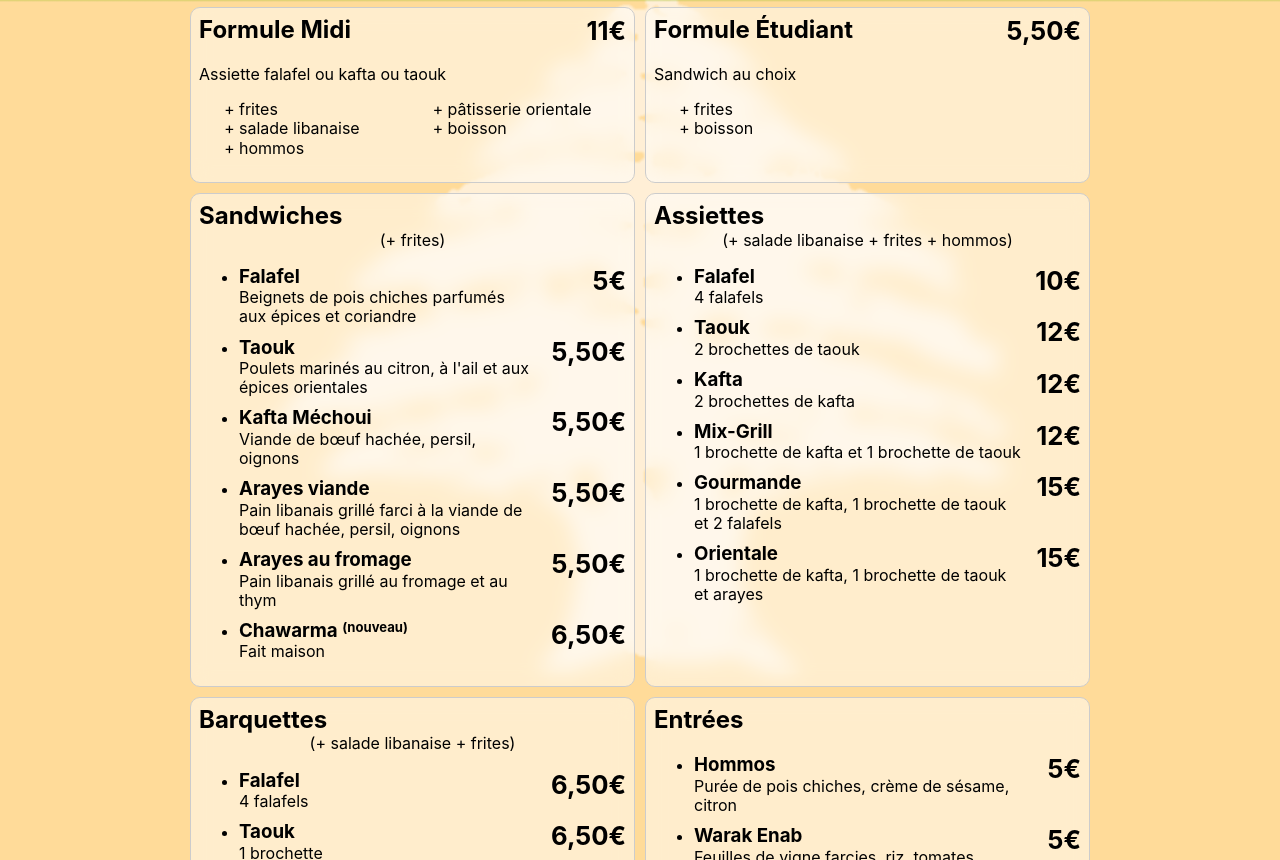
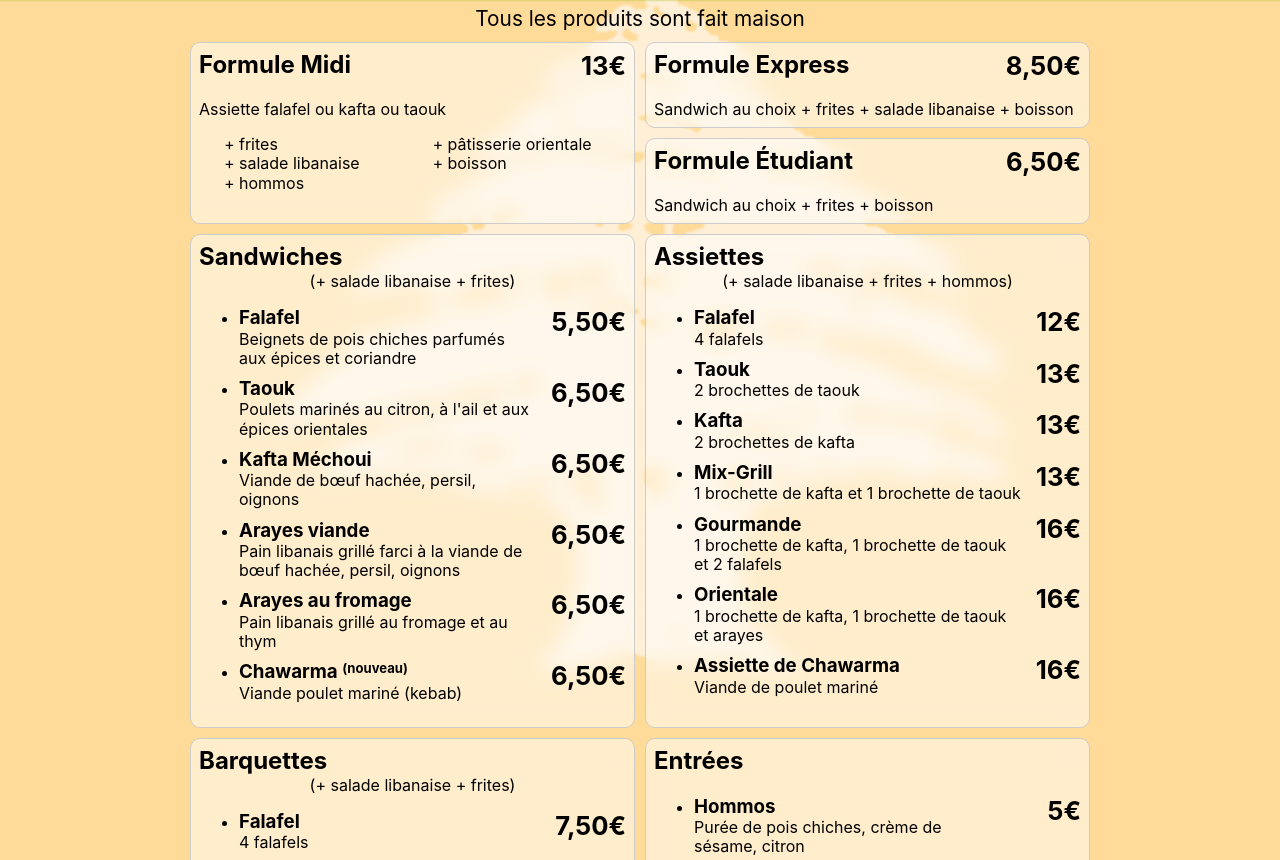
Before and after one commit to lepalaisduliban/aufalafelduliban.com, a plain HTML site: page index.html in a window 1280 px wide. Shown: the part 71-931 px from the top of the page. Drawn offline with Linux system fonts and the light colour scheme.

Commit message:
New menu

```diff
--- a/index.html
+++ b/index.html
@@ -308,6 +308,14 @@
     section.long-prices ul .price {
       width: 90px;
     }
+    #fait-maison {
+      grid-area: auto / 1 / auto / -1;
+      text-align: center;
+      font-size: 1.3rem;
+    }
+    #formule-midi {
+      grid-area: span 2;
+    }
     #formule-midi ul {
       columns: 2;
       column-gap: 30px;
@@ -451,8 +459,9 @@
     </header>
   </div>
   <main id="menu">
+    <aside id="fait-maison">Tous les produits sont fait maison</aside>
     <section id="formule-midi">
-      <span class="price">11€</span>
+      <span class="price">13€</span>
       <h2>Formule Midi</h2>
       <p>Assiette falafel ou kafta ou taouk</p>
       <ul class="plus">
@@ -463,48 +472,49 @@
         <li>boisson</li>
       </ul>
     </section>
+    <section id="formule-express">
+      <span class="price">8,50€</span>
+      <h2>Formule Express</h2>
+      <p>Sandwich au choix + frites + salade libanaise + boisson</p>
+    </section>
     <section id="formule-etudiant">
-      <span class="price">5,50€</span>
+      <span class="price">6,50€</span>
       <h2>Formule Étudiant</h2>
-      <p>Sandwich au choix</p>
-      <ul class="plus">
-        <li>frites</li>
-        <li>boisson</li>
-      </ul>
+      <p>Sandwich au choix + frites + boisson</p>
     </section>
     <section id="sandwiches" class="long-prices">
       <h2>Sandwiches</h2>
-      <p>(+ frites)</p>
+      <p>(+ salade libanaise + frites)</p>
       <ul>
         <li>
-          <span class="price">5€</span>
+          <span class="price">5,50€</span>
           <h3>Falafel</h3>
           <p>Beignets de pois chiches parfumés aux épices et coriandre</p>
         </li>
         <li>
-          <span class="price">5,50€</span>
+          <span class="price">6,50€</span>
           <h3>Taouk</h3>
           <p>Poulets marinés au citron, à l'ail et aux épices orientales</p>
         </li>
         <li>
-          <span class="price">5,50€</span>
+          <span class="price">6,50€</span>
           <h3>Kafta Méchoui</h3>
           <p>Viande de bœuf hachée, persil, oignons</p>
         </li>
         <li>
-          <span class="price">5,50€</span>
+          <span class="price">6,50€</span>
           <h3>Arayes viande</h3>
           <p>Pain libanais grillé farci à la viande de bœuf hachée, persil, oignons</p>
         </li>
         <li>
-          <span class="price">5,50€</span>
+          <span class="price">6,50€</span>
           <h3>Arayes au fromage</h3>
           <p>Pain libanais grillé au fromage et au thym</p>
         </li>
         <li>
           <span class="price">6,50€</span>
           <h3>Chawarma <span style="font-size: 0.7em;vertical-align: top;">(nouveau)</span></h3>
-          <p>Fait maison</p>
+          <p>Viande poulet mariné (kebab)</p>
         </li>
       </ul>
     </section>
@@ -513,34 +523,39 @@
       <p>(+ salade libanaise + frites + hommos)</p>
       <ul>
         <li>
-          <span class="price">10€</span>
+          <span class="price">12€</span>
           <h3>Falafel</h3>
           <p>4 falafels</p>
         </li>
         <li>
-          <span class="price">12€</span>
+          <span class="price">13€</span>
           <h3>Taouk</h3>
           <p>2 brochettes de taouk</p>
         </li>
         <li>
-          <span class="price">12€</span>
+          <span class="price">13€</span>
           <h3>Kafta</h3>
           <p>2 brochettes de kafta</p>
         </li>
         <li>
-          <span class="price">12€</span>
+          <span class="price">13€</span>
           <h3>Mix-Grill</h3>
           <p>1 brochette de kafta et 1 brochette de taouk</p>
         </li>
         <li>
-          <span class="price">15€</span>
+          <span class="price">16€</span>
           <h3>Gourmande</h3>
           <p>1 brochette de kafta, 1 brochette de taouk et 2 falafels</p>
         </li>
         <li>
-          <span class="price">15€</span>
+          <span class="price">16€</span>
           <h3>Orientale</h3>
           <p>1 brochette de kafta, 1 brochette de taouk et arayes</p>
+        </li>
+        <li>
+          <span class="price">16€</span>
+          <h3>Assiette de Chawarma</h3>
+          <p>Viande de poulet mariné</p>
         </li>
       </ul>
     </section>
@@ -549,17 +564,17 @@
       <p>(+ salade libanaise + frites)</p>
       <ul>
         <li>
-          <span class="price">6,50€</span>
+          <span class="price">7,50€</span>
           <h3>Falafel</h3>
           <p>4 falafels</p>
         </li>
         <li>
-          <span class="price">6,50€</span>
+          <span class="price">7,50€</span>
           <h3>Taouk</h3>
           <p>1 brochette</p>
         </li>
         <li>
-          <span class="price">6,50€</span>
+          <span class="price">7,50€</span>
           <h3>Kafta</h3>
           <p>1 brochette</p>
         </li>
@@ -569,7 +584,7 @@
         </li>
       </ul>
     </section>
-    <section id="entrees">
+    <section id="entrees" class="long-prices">
       <h2>Entrées</h2>
       <ul>
         <li>
@@ -586,6 +601,10 @@
           <span class="price">5€</span>
           <h3>Salade libanaise</h3>
           <p>Tomate, concombre, menthe sèche, huile d'olive et citron</p>
+        </li>
+        <li>
+          <span class="price">0,75€</span>
+          <h3>Falafel à la pièce</h3>
         </li>
       </ul>
     </section>
```
